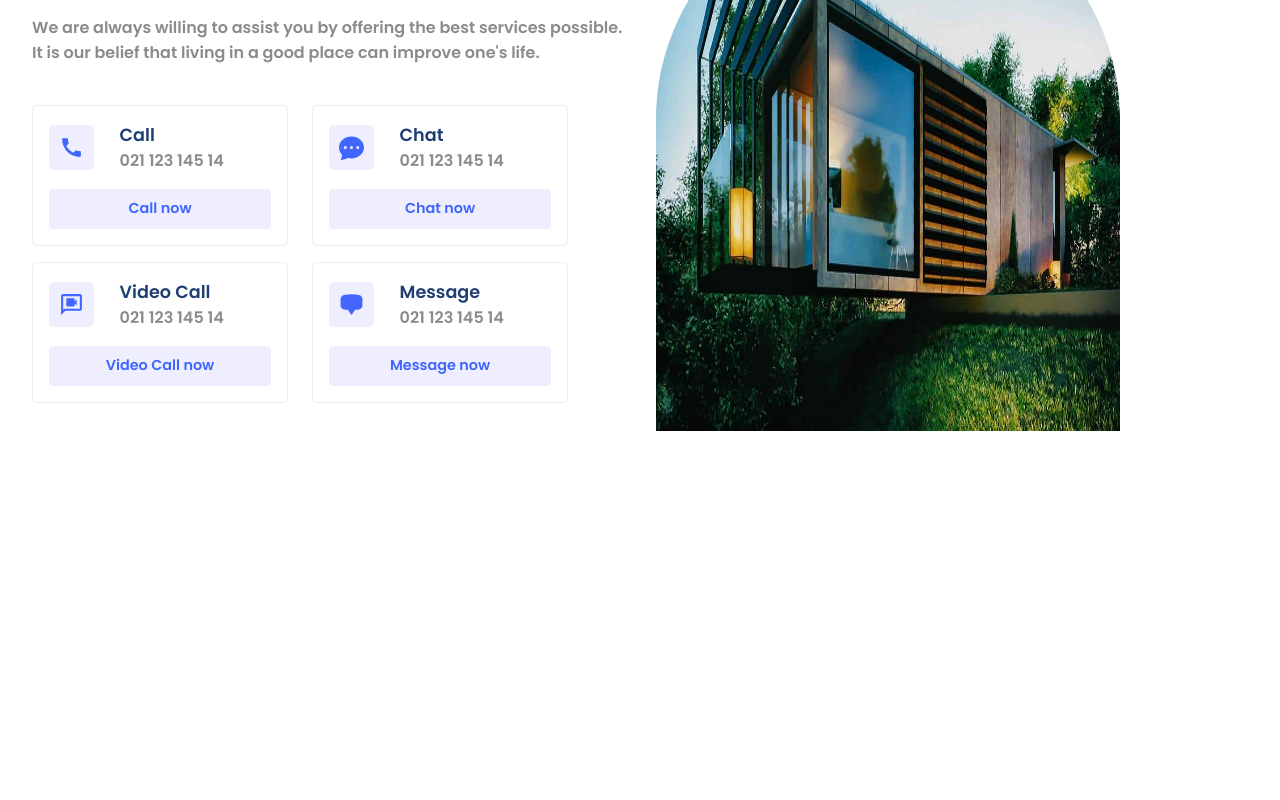
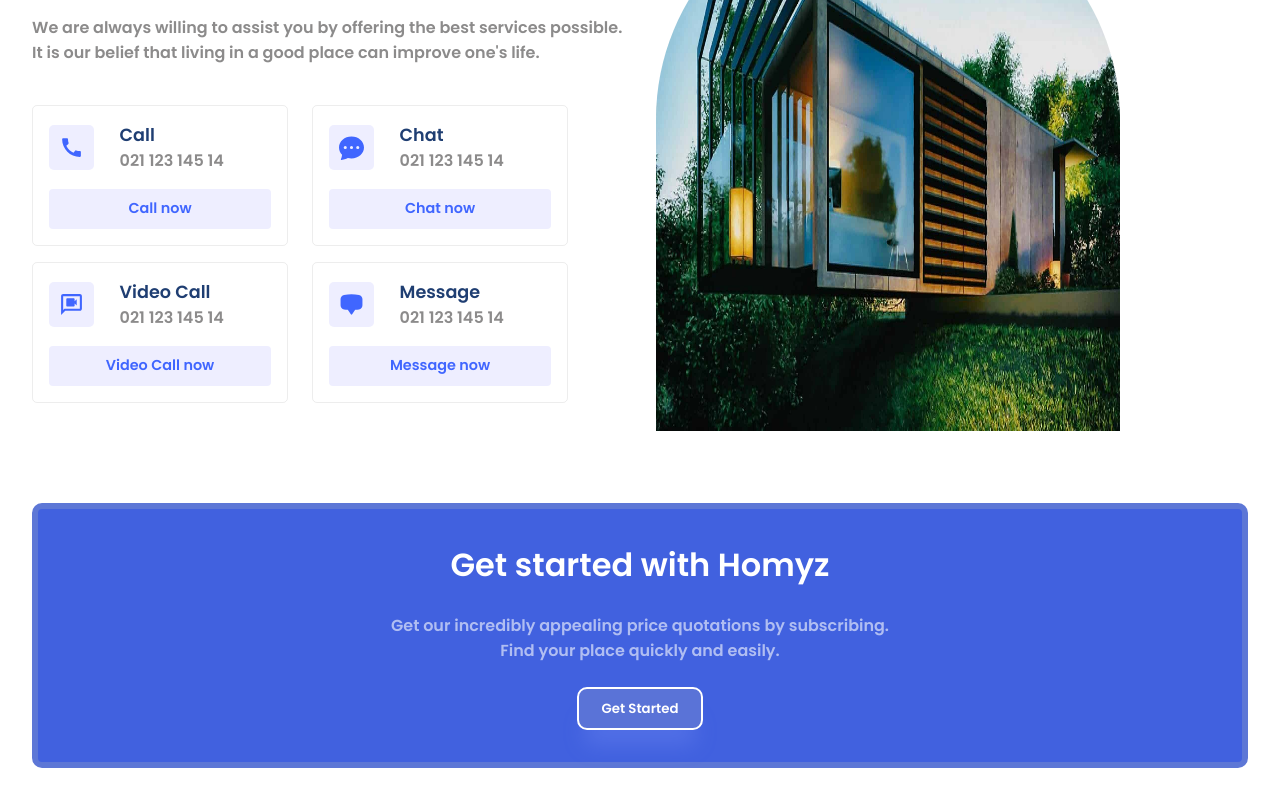
Before and after one commit to Amit-TheOne/Homzy, a React (Vite) app: page / in a window 1280 px wide. Shown: the part 2318-3118 px from the top of the page. Before the commit the page ends 2789 px from the top, so only its background shows below. Built offline with nearby package versions, Linux system fonts and the light colour scheme.

Commit message:
Created: Get Started component

```diff
--- a/src/App.jsx
+++ b/src/App.jsx
@@ -5,6 +5,7 @@
 import Residencies from "./components/Residencies/Residencies";
 import Value from "./components/Value/Value";
 import Contact from "./components/Contact/Contact";
+import GetStarted from "./components/GetStarted/GetStarted";
 
 function App() {
     return (
@@ -18,6 +19,7 @@
             <Residencies />
             <Value />
             <Contact />
+            <GetStarted />
         </div>
     );
 }
--- /dev/null
+++ b/src/components/GetStarted/GetStarted.css
@@ -0,0 +1,24 @@
+.inner-container {
+  gap: 1.5rem;
+  background: #4161df;
+  padding: 2rem;
+  border-radius: 10px;
+  border: 6px solid #5d77d6;
+  text-align: center;
+}
+
+.inner-container .primaryText{
+  color: white;
+  font-weight: 600;
+}
+
+.inner-container .secondaryText{
+  color: rgba(255, 255, 255, 0.587);
+}
+
+.inner-container .button {
+  background: #5a73d7;
+  border: 2px solid white;
+  box-shadow: var(--shadow);
+  border-radius: 10px;
+}
--- /dev/null
+++ b/src/components/GetStarted/GetStarted.jsx
@@ -0,0 +1,24 @@
+import "./GetStarted.css";
+
+const GetStarted = () => {
+    return (
+        <section className="g-wrapper">
+            <div className="paddings innerWidth g-container">
+                <div className="flexColCenter inner-container">
+                    <span className="primaryText">Get started with Homyz</span>
+                    <span className="secondaryText">
+                        Get our incredibly appealing price quotations by
+                        subscribing.
+                        <br />
+                        Find your place quickly and easily.
+                    </span>
+                    <button className="button">
+                        <a href="mailto:amitdew009@gmail.com">Get Started</a>
+                    </button>
+                </div>
+            </div>
+        </section>
+    );
+};
+
+export default GetStarted;
```
